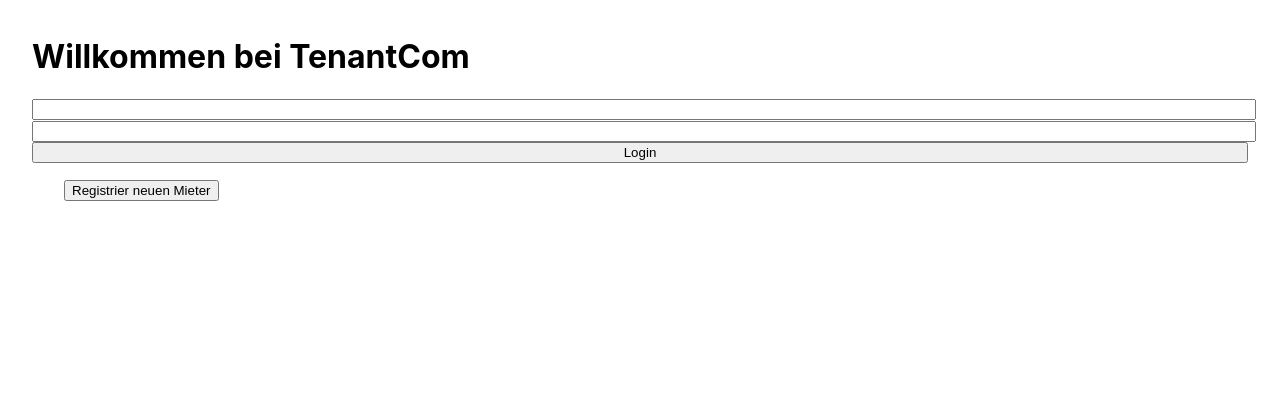
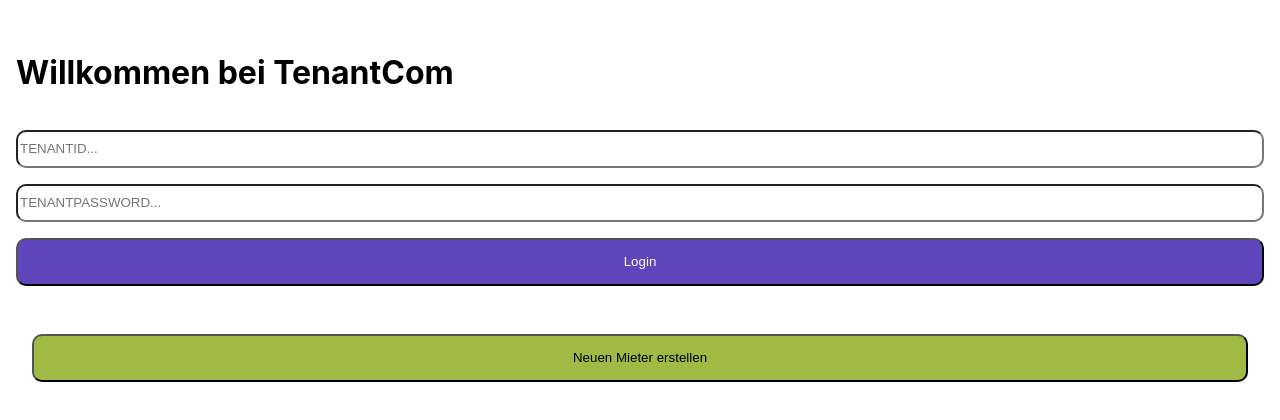
Before and after one commit to FlorianZasa/tenanat-com, a React (Create React App) app: page / in a window 1280 px wide. Shown: the top 420 px of the page. Built offline with nearby package versions, Linux system fonts and the light colour scheme.

Commit message:
Change some style

```diff
--- a/package.json
+++ b/package.json
@@ -1,6 +1,7 @@
 {
   "name": "tenant-com--js-pwa",
   "version": "0.1.0",
+  "homepage": "/tenanat-com",
   "private": true,
   "dependencies": {
     "@supabase/auth-ui-react": "^0.4.7",
--- a/public/index.html
+++ b/public/index.html
@@ -11,8 +11,7 @@
     <meta name="apple-mobile-web-app-capable" content="yes" />
     <meta name="apple-mobile-web-app-status-bar-style" content="black-translucent" />
     <meta name="apple-mobile-web-app-title" content="TenantCom" />
-    <link rel="manifest" href="%PUBLIC_URL%/manifest.json" />
-    <link rel="stylesheet" href="styles.css">
+    <link rel="manifest" href="manifest.json" />
 
     <title>React App</title>
   </head>
--- /dev/null
+++ b/src/components/ButtonComponent.js
@@ -0,0 +1,13 @@
+import React from 'react'
+import { Styles } from '../constants/Styles'
+
+function ButtonComponent({ text, theme, onClick }) {
+    return (
+        <button
+            onClick={onClick}
+            style={{...theme, ...Styles.button}}
+        >{text}</button>
+    )
+}
+
+export default ButtonComponent
--- /dev/null
+++ b/src/components/InputComponent.js
@@ -0,0 +1,20 @@
+import {Styles} from '../constants/Styles'
+function InputComponent({ name, type, onChange, value, required=false }) {
+
+    return (
+        <input
+            className='input'
+            name={name}
+            type={type}
+            value={value}
+            onChange={onChange}
+            required={required}
+
+            placeholder={name.toUpperCase()+"..."}
+
+            style={Styles.input}
+        ></input>
+    )
+}
+
+export default InputComponent
--- a/src/constants/Colors.js
+++ b/src/constants/Colors.js
@@ -1,6 +1,6 @@
 export const Colors = {
-    primaryBG: "#416ff0",
-    secondaryBG: "green",
+    primaryBG: "#6044bb",
+    secondaryBG: "#9FBB44",
 
     primaryFG: "#fff",
     secondaryFG: "#000"
--- a/src/constants/Styles.js
+++ b/src/constants/Styles.js
@@ -2,16 +2,34 @@ import { Colors } from "./Colors";
 
 export const Styles = {
     screen: {
-      padding: "1rem 2rem 1rem 2rem"
+      padding: "2rem 1rem 2rem 1rem"
     },
-
     primaryButton: {
       backgroundColor: Colors.primaryBG,
-      color: Colors.primaryFG
+      color: Colors.primaryFG,
     },
     secondaryButton: {
       backgroundColor: Colors.secondaryBG,
       color: Colors.secondaryFG
+    },
+    form: {
+      display: 'flex',
+      flexDirection: 'column',
+      gap: '1rem',
+      padding: '1rem 0 1rem 0'
+    },
+    input: {
+      height: '2rem',
+      borderRadius: 10
+    },
+    button: {
+      width: '100%',
+      display: 'flex',
+      alignItems: 'center',
+      justifyContent: 'center',
+      height: '3rem',
+      borderRadius: 10
+
     }
 };
 
--- a/src/screens/LoginScreen.js
+++ b/src/screens/LoginScreen.js
@@ -2,6 +2,8 @@ import React, { useState } from 'react'
 import supabaseConfig from '../supabaseConfig'
 import SignUpScreen from './SignUpScreen';
 import { Styles } from '../constants/Styles';
+import InputComponent from '../components/InputComponent';
+import ButtonComponent from '../components/ButtonComponent';
 
 function LoginScreen() {
     const [tenantId, setTenantId] = useState("");
@@ -29,13 +31,11 @@ function LoginScreen() {
         <div style={{...Styles.screen, display: 'flex', flexDirection: 'column', flex: 1}}>
           <h1>Willkommen bei TenantCom</h1>
 
-            <form>
-                <input name="tenantId" style={{width: '100%'}} onChange={(e) => setTenantId(e.target.value)} value={tenantId} />
-                <input name="tenantPassword" style={{width: '100%'}} onChange={(e) => setTenantPassword(e.target.value)} value={tenantPassword} />
+            <form style={Styles.form}>
+                <InputComponent name="tenantId" type="text" onChange={(e) => setTenantId(e.target.value)} value={tenantId} required={true}/>
+                <InputComponent name="tenantPassword" type="text" onChange={(e) => setTenantPassword(e.target.value)} value={tenantPassword} required={true}/>
+                <ButtonComponent onClick={login} theme={Styles.primaryButton} text={"Login"} />
             </form>
-            <button onClick={login}>Login</button>
-
-
             <SignUpScreen />
         </div>
     )
--- a/src/screens/SignUpScreen.js
+++ b/src/screens/SignUpScreen.js
@@ -1,6 +1,7 @@
 import React, { useState } from 'react'
 import supabaseConfig from '../supabaseConfig'
 import { Styles } from '../constants/Styles';
+import ButtonComponent from '../components/ButtonComponent';
 
 function SignUpScreen() {
     const [user, setUser] = useState(null);
@@ -40,7 +41,7 @@ function SignUpScreen() {
 
     return (
         <div style={Styles.screen}>
-            <button onClick={prepareUser}>Registrier neuen Mieter</button>
+            <ButtonComponent onClick={prepareUser} text={"Neuen Mieter erstellen"} theme={Styles.secondaryButton} />
             {tenantId && (
                 <div>
                     <p>Mieter ID: {tenantId}</p>
```
